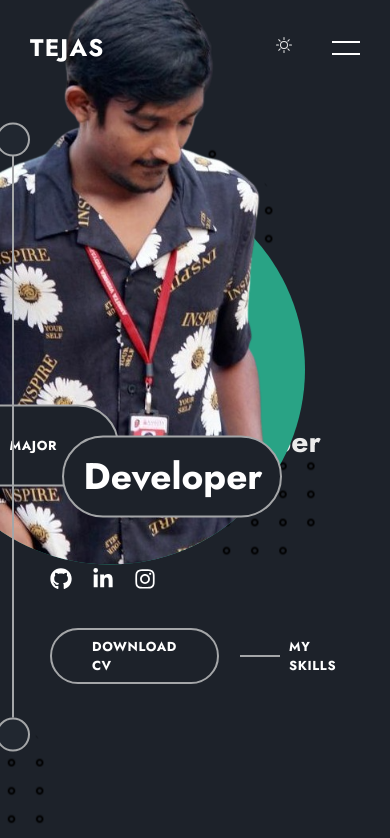
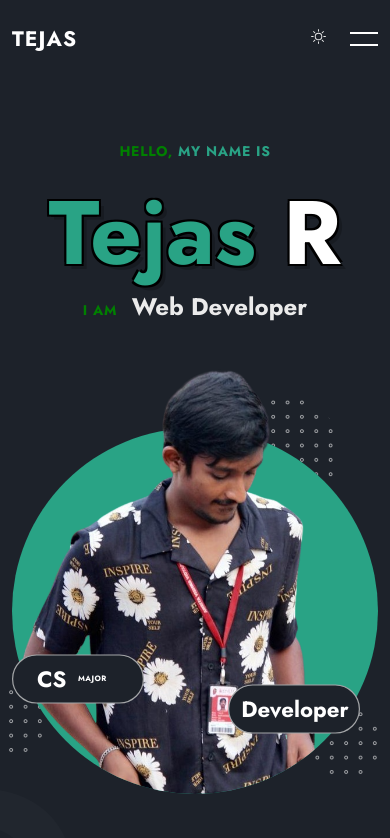
Before and after one commit to Tej-z/Portfolio, a React (Vite) app: page /#home in a window 390 px wide. Shown: the top 838 px of the page. Built offline with nearby package versions, Linux system fonts and the light colour scheme.

Commit message:
responsiveness

```diff
--- a/src/App.css
+++ b/src/App.css
@@ -32,8 +32,8 @@
     --body-font: 'Jost', sans-serif;
     --body-font-alt: 'Caveat Brush', cursive;
 
-    --biggest-font-size: 90px;
-    --h1-font-size: 44px;
+    --biggest-font-size: clamp(2.25rem, 6.8212rem + -1.3671vw, 5.625rem);
+    --h1-font-size: clamp(1.75rem, 3.1044rem + -0.4051vw, 2.75rem);;
     --h2-font-size: 30px;
     --h3-font-size: 28px;
     --h4-font-size: 24px;
@@ -129,8 +129,8 @@ img {
 
 .container {
     max-width: 1200px;
-    margin: 0 auto;
-    padding: 0 50px;
+    margin-inline: auto;
+    padding-inline: 12px !important;
     /* background-color: var(--primary-color); */
 }
 
@@ -188,6 +188,8 @@ img {
 }
 .shape {
     position: absolute;
+    filter: invert(1);
+    opacity: 0.6;
     /* filter: invert(1); */
     /* opacity: 0.6; */
 }
@@ -227,6 +229,14 @@ img {
     background: var(--primary-color);
 }
 
+.light-theme .shape {
+    filter: invert(0);
+    opacity: 1;
+}
+
+.light-theme .bg_title {
+    color: rgba(0, 0, 0, 0.1);
+}
 .section_title,
 .section_subtitle {
     text-align: center;
@@ -308,3 +318,19 @@ img {
 .deco_left .shape {
     left: -170px;
 }
+
+.section_bg-wrapper {
+    position: absolute;
+    bottom: 148px;
+    left: 50%;
+    transform: translateX(-50%);
+}
+
+.bg_title {
+    font-size: clamp(15.625rem, 13.5417rem + 9.5238vw, 21.875rem);
+    font-weight: 700;
+    font-family: var(--second-font);
+    white-space: nowrap;
+    line-height: 1px;
+    color: rgba(255, 255, 255, 0.02);
+}
--- a/src/components/contact/Contact.jsx
+++ b/src/components/contact/Contact.jsx
@@ -114,6 +114,10 @@ const Contact = () => {
     <div className="section_deco deco_left">
             <img src={shapeOne} alt='' className='shape' />
         </div>
+
+        <div className="section_bg-wrapper">
+            <span className="bg_title">Get In Touch</span>
+        </div>
     </section>
   )
 }
--- a/src/components/contact/contact.css
+++ b/src/components/contact/contact.css
@@ -91,5 +91,7 @@
     display: flex;
     align-items: center;
     justify-content: flex-end;
+    flex-wrap: wrap;
     column-gap: 30px;
+    row-gap: 15px;
 }
--- a/src/components/home/Home.jsx
+++ b/src/components/home/Home.jsx
@@ -78,6 +78,10 @@ const Home = () => {
         <div className="section_deco deco_left">
             <img src={shapeOne} alt='' className='shape' />
         </div>
+
+        <div className="section_bg-wrapper">
+            <span className="bg_title"> Web Developer </span>
+        </div>
     </section>
   );
 };
--- a/src/components/home/home.css
+++ b/src/components/home/home.css
@@ -5,9 +5,23 @@
     align-items: center;
 }
 
+.home,
+.home_wrapper,
+.home_container {
+    position: relative;
+}
+
+.home_wrapper {
+    min-height: 100vh;
+    display: grid;
+    align-items: center;
+}
+
 .home_container {
     width: 100%;
-    position: relative;
+    /* position: relative; */
+    z-index: 10;
+
 }
 
 .home_subtitle,
--- a/src/components/resume/Resume.jsx
+++ b/src/components/resume/Resume.jsx
@@ -19,7 +19,8 @@ const Resume = () => {
                 { cv.map((val, id) => {
                     if(val.category === 'education'){
                         return(
-                        <Card key={id}
+                        <Card
+                        key={id}
                         title={val.title}
                         subtitle={val.subtitle}
                         date={val.date}
@@ -55,7 +56,9 @@ const Resume = () => {
             <img src={shapeOne} alt='' className='shape' />
         </div>
 
-
+        <div className="section_bg-wrapper">
+            <span className="bg_title"> RESUME </span>
+        </div>
     </div>
     </section>
 
--- a/src/components/skills/Skills.jsx
+++ b/src/components/skills/Skills.jsx
@@ -42,6 +42,10 @@ const Skills = () => {
             <img src={shapeOne} alt='' className='shape' />
         </div>
 
+        <div className="section_bg-wrapper">
+            <span className="bg_title"> Skills </span>
+        </div>
+
     </section>
   )
 }
--- a/src/index.css
+++ b/src/index.css
@@ -0,0 +1,294 @@
+@media screen and (max-width: 1400px) {
+  .section_deco:not(.header_deco) {
+    display: none;
+  }
+
+  .header {
+    padding: 30px 12px;
+  }
+
+  .home_img-wrapper {
+    max-width: 600px;
+    transform: translateY(-6%);
+  }
+
+  .home_profile {
+    height: auto;
+  }
+
+  .home_data {
+    transform: scale(0.9);
+  }
+
+  .shape_1 {
+    width: 203px;
+    height: 203px;
+  }
+
+  .shape_2,
+  .shape_3 {
+    width: 120px;
+    height: 120px;
+  }
+}
+
+@media screen and (max-width: 1200px) {
+    .container {
+        max-width: 960px;
+    }
+
+    .home {
+        padding-top: 140px;
+    }
+
+    .home_subtitle,
+    .home_title,
+    .home_job,
+    .home_text {
+        text-align: center;
+    }
+
+    .home_text{
+        margin-inline: auto;
+    }
+
+    .home_img-wrapper {
+        position: relative;
+        transform: initial;
+        right: initial;
+        margin-inline: auto;
+        margin-top: 140px;
+    }
+
+    .home_socials,
+    .home_btns {
+        justify-content: center;
+    }
+
+    .skills_container {
+        grid-template-columns: repeat(2, 1fr);
+    }
+
+    .footer_copyright:nth-child(2) {
+        justify-self: start;
+    }
+
+}
+
+@media screen and (max-width: 992px) {
+    :root {
+        --h2-font-size: 24px;
+    --h3-font-size: 23px;
+    --h4-font-size: 21px;
+    --h5-font-size: 20px;
+    --largest-font-size: 19px;
+    --larger-font-size: 18px;
+    --large-font-size: 16px;
+    --normal-font-size: 15px;
+    --small-font-size: 14px;
+    --smaller-font-size: 13px;
+    --tiny-font-size: 12px;
+    }
+    .container {
+        max-width: 740px;
+    }
+
+    .home_btns {
+        flex-direction: column;
+        align-items: center;
+        row-gap: 60px;
+    }
+
+    .hero_link::before {
+        left: 50%;
+        top: -72%;
+        transform: translateX(-50%);
+        width: 2px;
+        height: 40px;
+    }
+
+    .contact_form-group {
+        grid-template-columns: 1fr;
+        row-gap: 0;
+    }
+
+    .contact_card-icon {
+        font-size: var(--large-font-size);
+        width: 42px;
+        height: 42px;
+    }
+
+    .contact_card-icon::after {
+        width: 32px;
+    }
+
+    .contact_card {
+        padding-left: 100px;
+    }
+
+    .footer_container {
+        grid-template-columns: 1fr;
+        justify-items: center;
+        row-gap: 12px;
+    }
+
+    .footer_copyright:nth-child(2),
+    .gooter_copyright:last-child{
+        justify-self: center;
+    }
+
+    .skills_container {
+        gap: 30px;
+    }
+
+
+
+    .resume_container{
+        grid-template-columns: 1fr;
+        row-gap: 40px;
+    }
+
+    .resume_icon {
+        width: 40px;
+        height: 40px;
+    }
+}
+
+@media screen and (max-width: 768px) {
+    .header {
+        padding: 24px 12px;
+    }
+
+    .nav_data {
+        padding: 80px 0 0 124px;
+    }
+
+    .show-menu {
+        width: 420px;
+    }
+
+    .header_deco {
+        left: 60px;
+    }
+
+    .container {
+        max-width: 540px;
+    }
+
+    .home_img-wrapper {
+        margin-top: 120px;
+        max-width: 400px;
+    }
+
+    .home_data {
+        transform: scale(0.6);
+    }
+
+    .home_data-one {
+        left: -12%;
+
+    }
+
+    .home_data-two {
+        right: -7%;
+    }
+
+    .shape_1 {
+        width: 115px;
+        height: 115px;
+        right: 9%;
+    }
+
+    .shape_2,
+    .shape_3 {
+        width: 72px;
+        height: 72px;
+    }
+
+    .shape_2{
+        bottom: 10%;
+        left: -10%;
+    }
+
+    .shape_3{
+        bottom: 4%;
+        right: -1%;
+    }
+
+    .skills_container,
+    .contact_container {
+        grid-template-columns: 1fr;
+    }
+
+
+}
+
+@media screen and (max-width: 576px) {
+    .show-menu{
+        width: 100%;
+    }
+
+    .nav_btns{
+        column-gap: 24px;
+    }
+    .home_img-wrapper{
+        margin-top: 100px;
+    }
+    .resume_header {
+        padding: 28px 24px;
+    }
+    .resume_content {
+        padding-inline: 24px 30px;
+    }
+    .resume_date-title {
+        flex-direction: column;
+        align-items: flex-start;
+        row-gap: 4px;
+    }
+}
+
+@media screen and (max-width: 350px) {
+    .nav_data {
+        padding: 80px 0 0 90px;
+    }
+
+    .header_deco {
+        left: 40px;
+    }
+
+    .home_img-wrapper{
+        margin-top: 80px;
+    }
+
+    .home_data {
+        transform: scale(0.5);
+    }
+
+    .home_data-one {
+        left: -18%;
+        bottom: 18%;
+    }
+
+    .home_data-two {
+        bottom: 0;
+        right: -12%;
+    }
+
+    .card,
+    .card-two {
+        padding: 24px;
+    }
+
+    .skills_titles,
+    .skills_description {
+        padding-inline: 16px;
+    }
+
+    .resume_header {
+        padding: 24px 18px;
+    }
+
+    .resume_content {
+        padding-inline: 18px 24px;
+    }
+}
```
